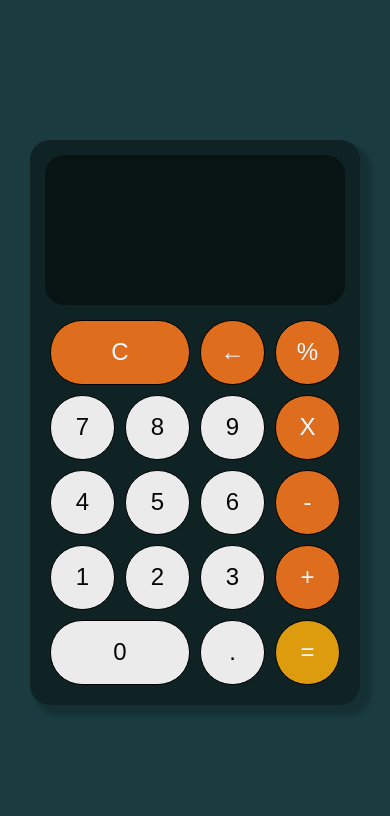
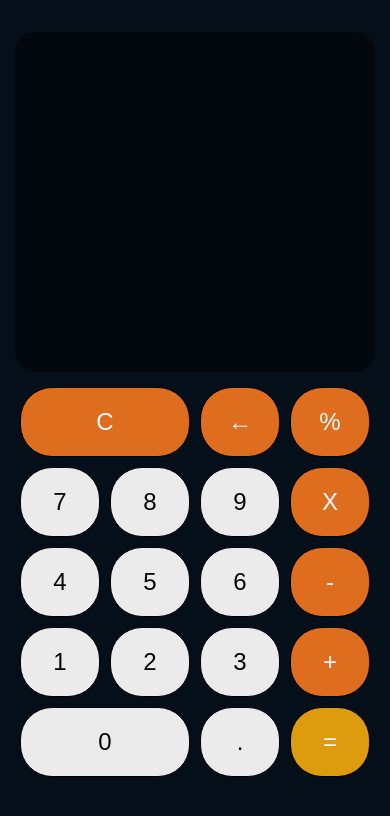
Before and after one commit to martinimbastari/Calculadora, a plain HTML site: page index.html in a window 390 px wide. Drawn offline with Linux system fonts and the light colour scheme.

Commit message:
modifique los estilos en mobile

```diff
--- a/index.css
+++ b/index.css
@@ -4,8 +4,8 @@
 
 body {
     margin: 0;
-    /* background-color: #224870; */
-    background-color: #1A3C40;
+    background-color: #050f19;
+    /* background-color: #1A3C40; */
 }
 
 .special {
@@ -46,7 +46,7 @@ body {
 button {
     cursor: pointer;
     margin: 5px;
-    padding: 0;
+    padding: 10px;
     border-radius: 32px;
     font-size: 1.5em;
     border: 1px solid rgb(0, 0, 0);
@@ -89,3 +89,22 @@ button:focus {
     font-size: 2em;
     color: rgb(221, 221, 221);
 }
+
+@media screen and (max-width: 650px) {
+
+    .display {
+        font-size: 30px;
+    }
+
+    .calculadora {
+    margin-top: -20px;
+    grid-template-columns: repeat(4, 90px);
+    grid-template-rows: 350px repeat(5, 80px) ;
+    justify-content: center;
+    height: 90vh;
+    width: 100%;
+    background-color: rgba(0, 0, 0, 0);
+    border-radius: 0px;
+    box-shadow: 0px 0px 0px 0px ;
+    }
+}
```
